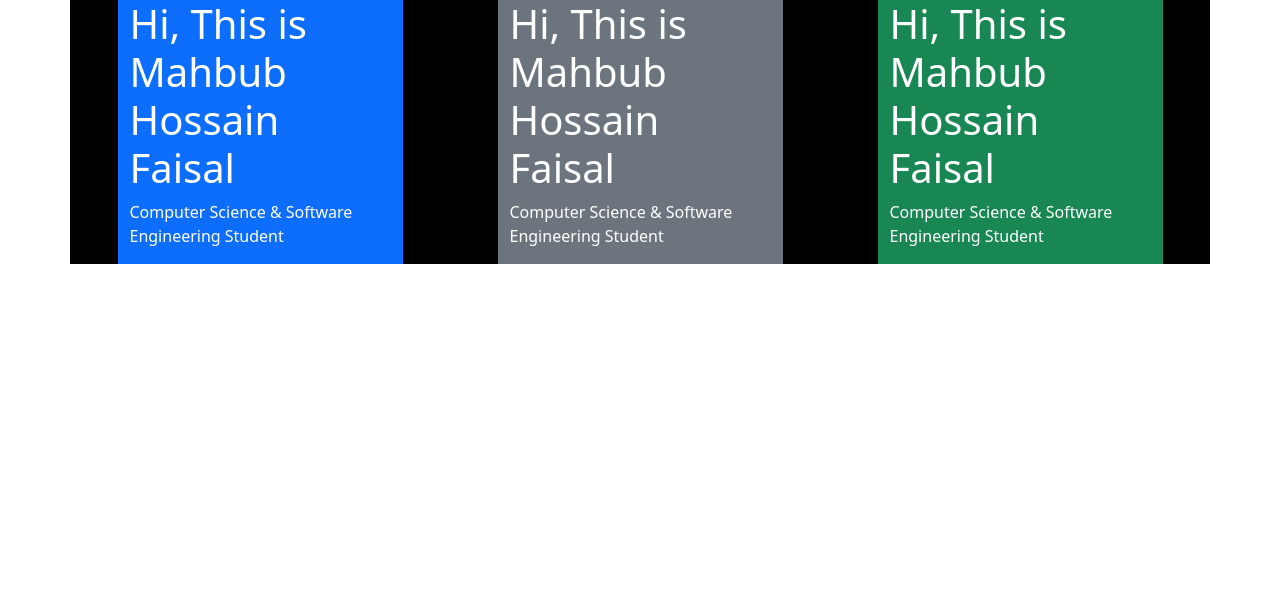
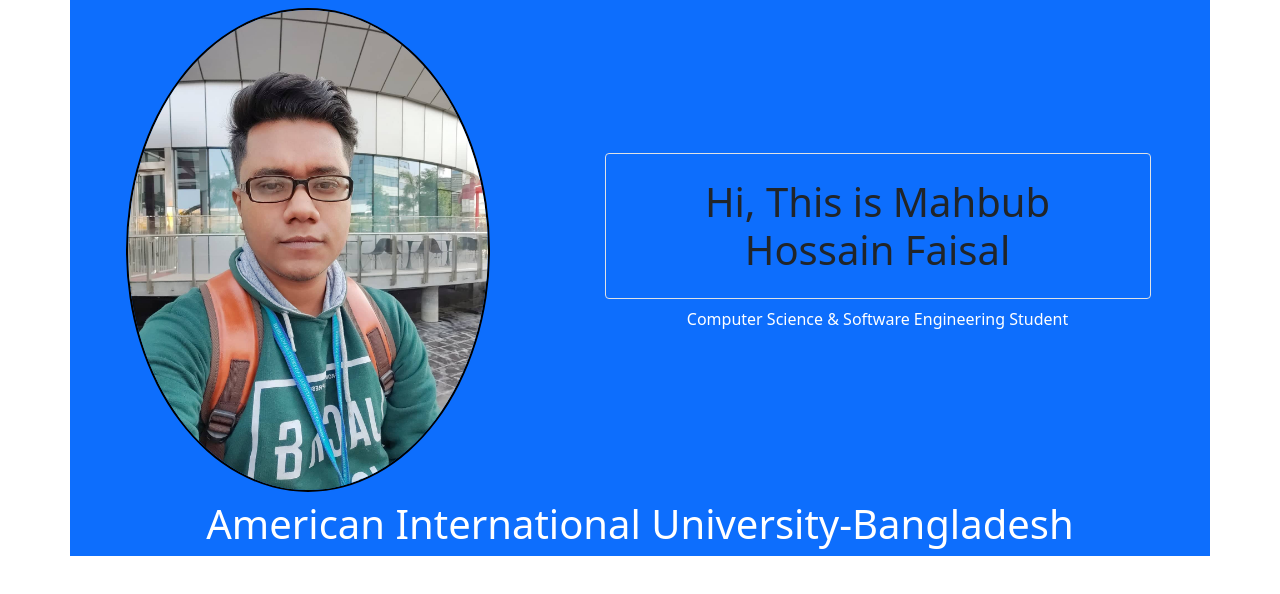
Before and after one commit to MahbubHossainFaisal/Bootstrap-Resume, a plain HTML site: page index.html in a window 1280 px wide. Drawn offline with Linux system fonts and the light colour scheme.

Commit message:
Border and image

```diff
--- a/index.html
+++ b/index.html
@@ -12,23 +12,26 @@
 </head>
 
 <body>
-    <div class="container fluid">
+    <div class="container fluid bg-primary">
         <div class="row">
-            <div class="col-lg-3 col-md-6 col-sm-3 bg-primary m-auto ">
-                <h1>Hi, This is Mahbub Hossain Faisal</h1>
-                <p>Computer Science & Software Engineering Student</p>
+            <div class="col-lg-4 m-auto p-2">
+                <img class=" rounded-circle img-fluid " src="./images/faisal.jpg" alt="My-image">
             </div>
-            <div class="col-lg-3 col-md-6 col-sm-3 bg-secondary m-auto">
-                <h1>Hi, This is Mahbub Hossain Faisal</h1>
-                <p>Computer Science & Software Engineering Student</p>
+            <div class="col-lg-6 m-auto text-center ">
+                <h1 class="rounded border p-4 text-dark ">Hi, This is Mahbub Hossain Faisal</h1>
+                <p class="">Computer Science & Software Engineering Student</p>
             </div>
-            <div class="col-lg-3 col-md-6 col-sm-3 bg-success m-auto">
-                <h1>Hi, This is Mahbub Hossain Faisal</h1>
-                <p>Computer Science & Software Engineering Student</p>
+        </div>
+        <!--images are made responsive using "image fluid"-->
+        <!--images can be centered using "d-block m-auto" under class-->
+        <!--Texts can be centered using "text-center" under class-->
+        <div class="row">
+            <div class=" col-lg-12 text-center">
+                <h1>American International University-Bangladesh</h1>
             </div>
-
         </div>
     </div>
+
 </body>
 
 </html>
--- a/style.css
+++ b/style.css
@@ -2,3 +2,7 @@
     background-color: black;
     color: white;
 }
+
+img{
+ border: 2px solid black;
+}
```
Also changed, not shown: images/faisal.jpg (added).
